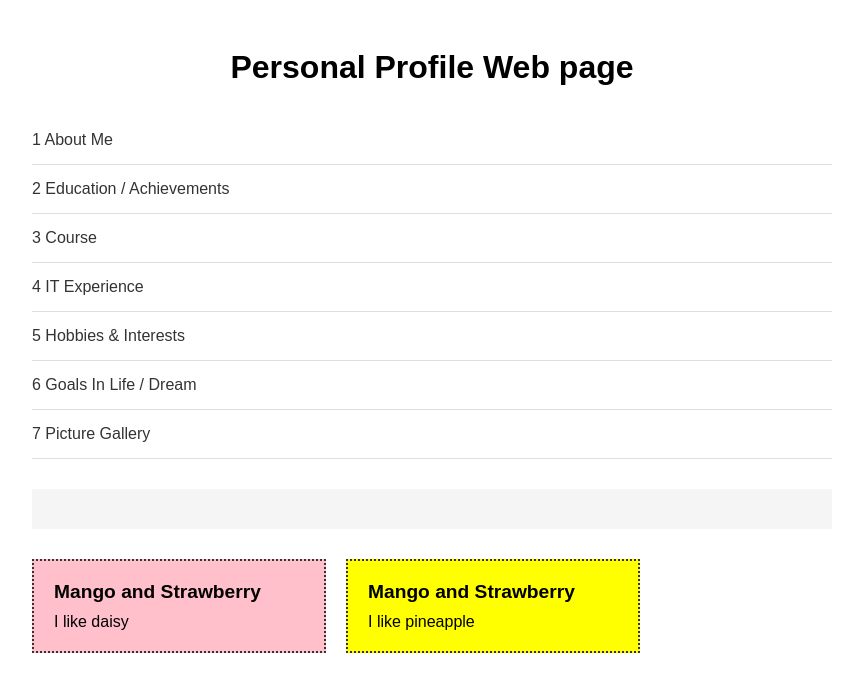
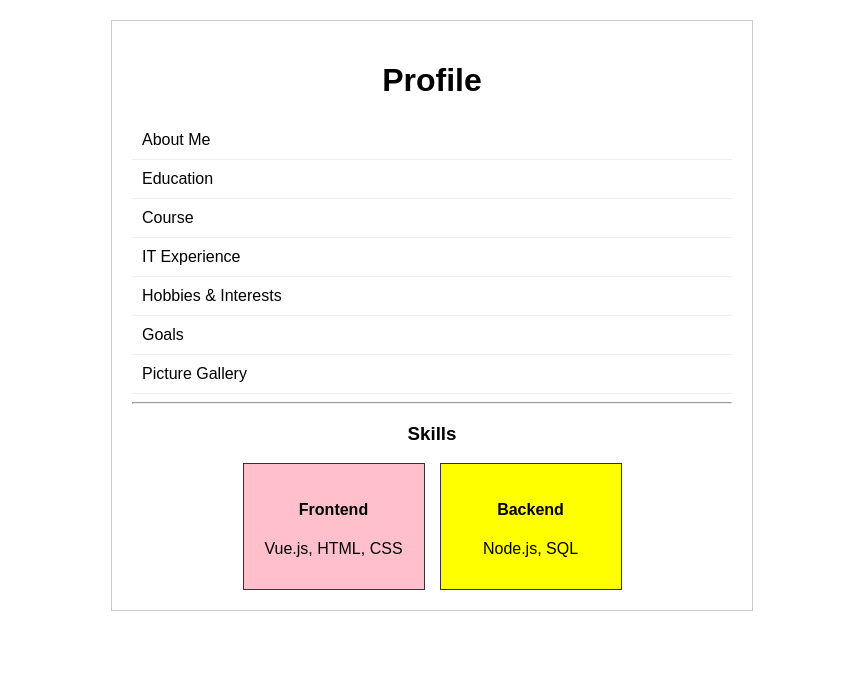
Before and after one commit to josejaviersmirador-dot/Webprog-IT-241-vuejs, a Vue app in the folder vue-project/: page / in a window 1280 px wide. Shown: the top 692 px of the page, without its empty margins (208-1071 px from the left). Built offline with nearby package versions, Linux system fonts and the light colour scheme; the HTML template or start-up script is replaced by a standard one.

Commit message:
change the vue contents

```diff
--- a/vue-project/src/App.vue
+++ b/vue-project/src/App.vue
@@ -2,122 +2,99 @@
 import { ref } from 'vue'
 
 const profileSections = ref([
-  '1 About Me',
-  '2 Education / Achievements',
-  '3 Course',
-  '4 IT Experience',
-  '5 Hobbies & Interests',
-  '6 Goals In Life / Dream',
-  '7 Picture Gallery'
+  'About Me',
+  'Education',
+  'Course',
+  'IT Experience',
+  'Hobbies & Interests',
+  'Goals',
+  'Picture Gallery'
 ])
 
 const foods = ref([
   {
     id: 1,
-    name: 'Mango and Strawberry',
-    desc: 'I like daisy',
-    color: 'pink'
+    name: 'Frontend',
+    desc: 'Vue.js, HTML, CSS',
+    class: 'box-pink'
   },
   {
     id: 2,
-    name: 'Mango and Strawberry',
-    desc: 'I like pineapple',
-    color: 'yellow'
+    name: 'Backend',
+    desc: 'Node.js, SQL',
+    class: 'box-yellow'
   }
 ])
 </script>
 
 <template>
-  <div class="main-container">
-    <h1 class="main-title">Personal Profile Web page</h1>
+  <div class="container">
+    <h1>Profile</h1>
 
-    <div class="sections-list">
-      <div v-for="(item, index) in profileSections" :key="index" class="section-item">
+    <div class="menu">
+      <div v-for="(item, index) in profileSections" :key="index" class="menu-item">
         {{ item }}
       </div>
     </div>
 
-    <div class="divider-bar"></div>
+    <hr />
 
-    <div class="food-container">
+    <h3>Skills</h3>
+    <div class="card-container">
       <div
-        v-for="x in foods"
-        :key="x.id"
-        class="food-box"
-        :class="x.color"
+        v-for="item in foods"
+        :key="item.id"
+        class="card"
+        :class="item.class"
       >
-        <h2>{{ x.name }}</h2>
-        <p>{{ x.desc }}</p>
+        <h4>{{ item.name }}</h4>
+        <p>{{ item.desc }}</p>
       </div>
     </div>
   </div>
 </template>
 
 <style scoped>
-/* Main Layout Styles */
-.main-container {
-  font-family: Arial, sans-serif;
-  max-width: 800px;
-  margin: 0 auto;
+.container {
+  font-family: sans-serif;
+  max-width: 600px;
+  margin: 20px auto;
   padding: 20px;
+  border: 1px solid #ccc;
 }
 
-.main-title {
+h1, h3 {
   text-align: center;
-  font-weight: bold;
-  margin-bottom: 30px;
-  color: #000;
 }
 
-.sections-list {
-  display: flex;
-  flex-direction: column;
+.menu-item {
+  padding: 10px;
+  border-bottom: 1px solid #eee;
+  cursor: pointer;
 }
 
-.section-item {
-  padding: 15px 0;
-  border-bottom: 1px solid #ddd;
-  font-size: 16px;
-  color: #333;
+.menu-item:hover {
+  background-color: #f9f9f9;
 }
 
-.divider-bar {
-  height: 40px;
-  background-color: #f5f5f5;
-  margin: 30px 0;
+.card-container {
+  display: flex;
+  gap: 15px;
+  justify-content: center;
 }
 
-.food-container {
-  display: flex;
-  gap: 20px;
+.card {
+  border: 1px solid #333;
+  padding: 15px;
+  width: 150px;
+  text-align: center;
 }
 
-/* Food Box Styles (Moved here from FoodItem.vue) */
-.food-box {
-  border: 2px dotted #333;
-  padding: 20px;
-  width: 250px;
-  color: #000;
+.box-pink {
+  background-color: pink;
 }
 
-.food-box h2 {
-  font-size: 1.2rem;
-  font-weight: bold;
-  margin-top: 0;
-  margin-bottom: 10px;
-}
-
-.food-box p {
-  margin: 0;
-  font-size: 1rem;
-}
-
-/* Color Classes */
-.pink {
-  background-color: #ffc0cb;
-}
-
-.yellow {
-  background-color: #ffff00;
+.box-yellow {
+  background-color: yellow;
 }
 </style>
```
